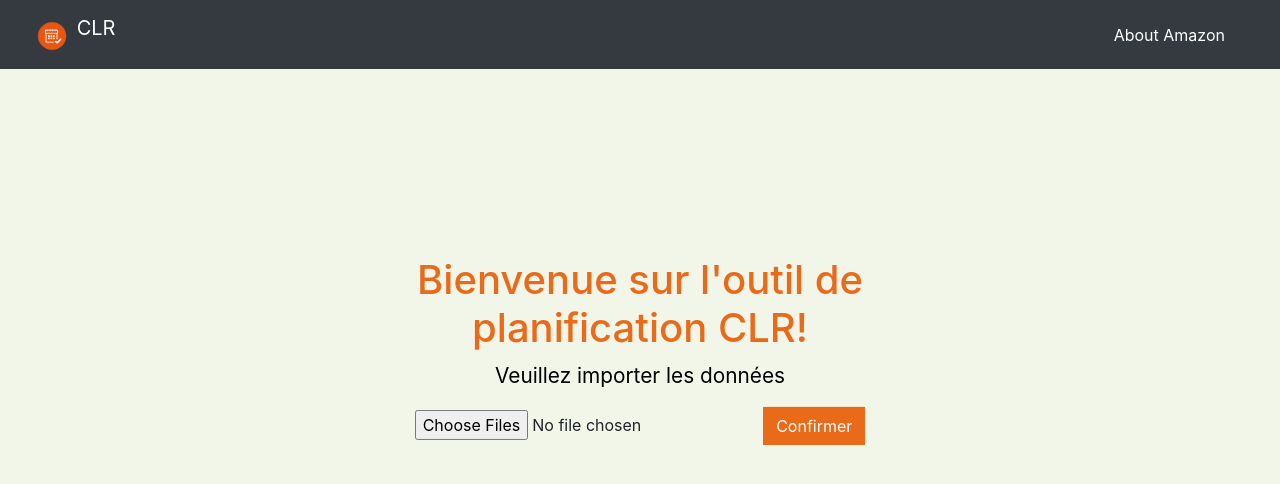
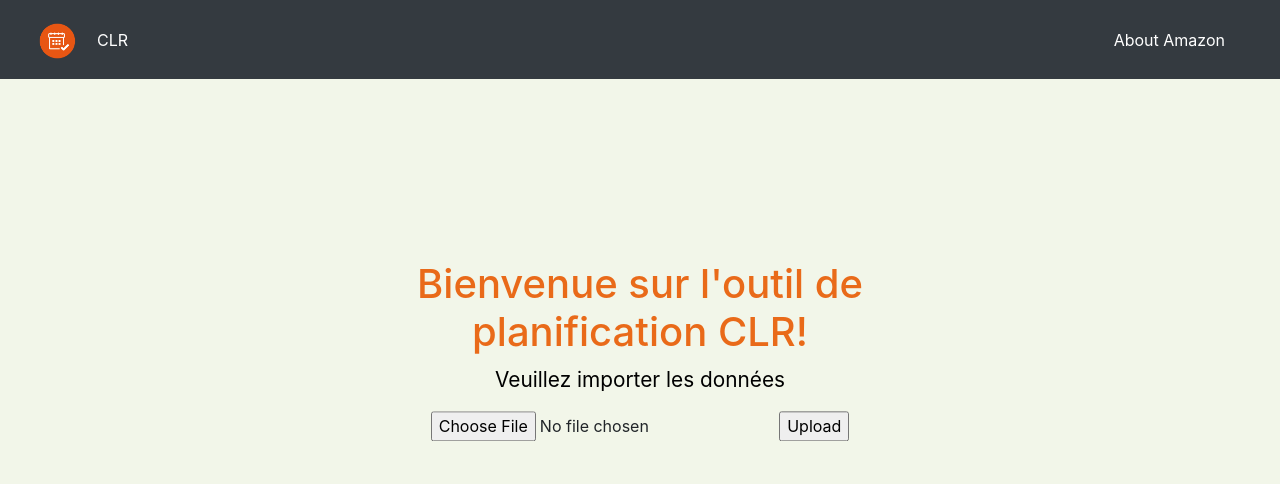
Before and after one commit to thais-souyri/TDLOG-PROJET, a Flask app: page / in a window 1280 px wide. Shown: the top 484 px of the page. Run offline with Flask 2, Linux system fonts and the light colour scheme.

Commit message:
site avec importation fichier csv

```diff
--- a/app.py
+++ b/app.py
@@ -1,7 +1,45 @@
-from flask import Flask, render_template, request
+from flask import Flask, render_template, request, redirect, url_for, flash
+from werkzeug.utils import secure_filename
 from plannificateur.constants import *
+import os
+from flask import send_from_directory
+
+UPLOAD_FOLDER = '/Users/adeli/OneDrive'
+ALLOWED_EXTENSIONS = {'csv', 'txt'}
 
 app = Flask(__name__)
+app.config['UPLOAD_FOLDER'] = UPLOAD_FOLDER
+
+
+def allowed_file(filename):
+    return '.' in filename and \
+           filename.rsplit('.', 1)[1].lower() in ALLOWED_EXTENSIONS
+
+
+@app.route('/', methods=['GET', 'POST'])
+def upload_file():
+    if request.method == 'POST':
+        # check if the post request has the file part
+        if 'file' not in request.files:
+            flash('No file part')
+            return redirect(request.url)
+        file = request.files['file']
+        # If the user does not select a file, the browser submits an
+        # empty file without a filename.
+        if file.filename == '':
+            return redirect("launching")
+        if file and allowed_file(file.filename):
+            filename = secure_filename(file.filename)
+            path=os.path.join(app.config['UPLOAD_FOLDER'], filename)
+            file.save(path)
+            return redirect(url_for('index'))
+            return path
+    return render_template("launchingpage.html")
+
+
+@app.route('/uploads/<name>')
+def download_file(name):
+    return send_from_directory(app.config["UPLOAD_FOLDER"], name)
 
 
 @app.route("/")
@@ -9,10 +47,15 @@
     return render_template("launchingpage.html")
 
 
-@app.route("/index", methods=["POST"])
+@app.route("/index")
 def index():
     return render_template("index.html", entry=MONTHS)
 
+
+#routeur "fantôme" pour pouvoir utiliser les méthodes POST et GET pour index
+@app.route("/setvolumetry", methods=["POST"])
+def vol():
+    return redirect(url_for("index"))
 
 
 @app.route("/result", methods=["POST"])
@@ -23,6 +66,3 @@
 
 if __name__ == '__main__':
     app.run(debug=True)
-
-# difficultés
-# afficher une image en arrière plan
--- a/static/main.css
+++ b/static/main.css
@@ -21,6 +21,7 @@
 .navbar-collapse {
     justify-content: flex-end;
 }
+
 
 
 
@@ -62,3 +63,11 @@
 .container h1 {
 	color: #e96a19;
 }
+
+
+.bg-size-half{
+  background-size: 50%;
+}
+.bg-position-top{
+  background-position: top;
+}
--- a/templates/launchingpage.html
+++ b/templates/launchingpage.html
@@ -1,31 +1,21 @@
+
 {% extends "layout.html" %}
 {% block body %}
+
 <div class="description">
     <h1>Bienvenue sur l'outil de planification CLR!</h1>
     <p>Veuillez importer les données </p>
-    <form action="/index" method='POST' enctype="multipart/form-data">
-
-        <div>
-            <div>
-                <input type="file" id="data" name="data"
-                       accept=".doc, .docs, .pdf"
-                       multiple>
-
-
-
-
-                <input class="btn btn-primary" type="submit" value="Confirmer" style="border:1px solid #e96a19;
-    background:#e96a19;
-    border-radius: 0;
-    color:#fff;">
-            </div>
-        </div>
-
-
-    </form>
+    <form method=post enctype=multipart/form-data>
+      <input type=file name=file>
+      <input type=submit value=Upload>
     </form>
 
 </div>
 
 
+
+
+
+
+
 {% endblock %}
--- a/templates/layout.html
+++ b/templates/layout.html
@@ -24,9 +24,10 @@
 <nav class="navbar navbar-expand-lg bg-body-tertiary">
   <div class="container-fluid">
     <a class="navbar-brand" href="#">
-      <img src="static/logo_CLR.png" alt="Logo" width="40" height="40" class="d-inline-block align-text-top">
-      CLR
+      <img src="static/logo_CLR.png" alt="Logo" width="50" height="50" class="d-inline-block align-text-top">
+        <a class="navbar-text" id="name" style="color: #fff;"  >CLR</a>
     </a>
+
     <button class="navbar-toggler" type="button" data-bs-toggle="collapse" data-bs-target="#navbarSupportedContent" aria-controls="navbarSupportedContent" aria-expanded="false" aria-label="Toggle navigation">
       <span class="navbar-toggler-icon"></span>
     </button>
```
Also changed, not shown: templates/index.html (+3 -4 lines).
